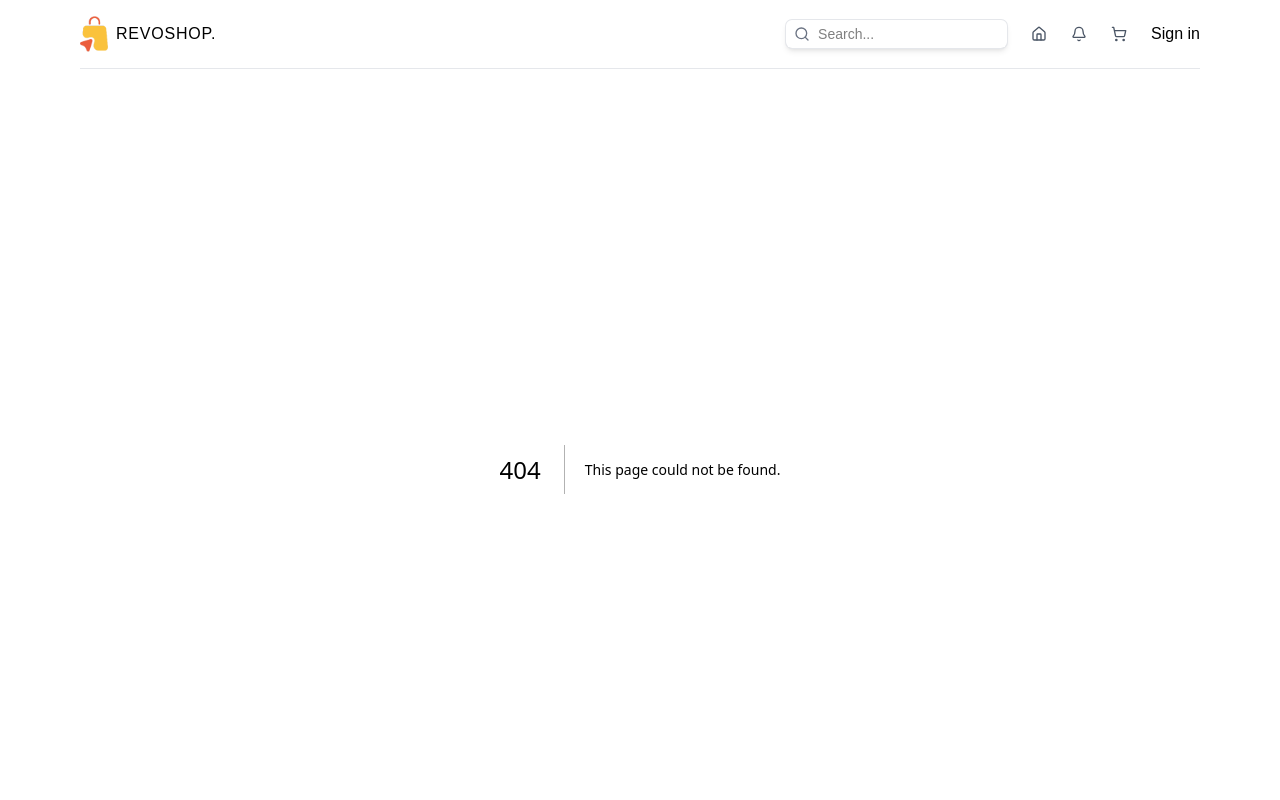
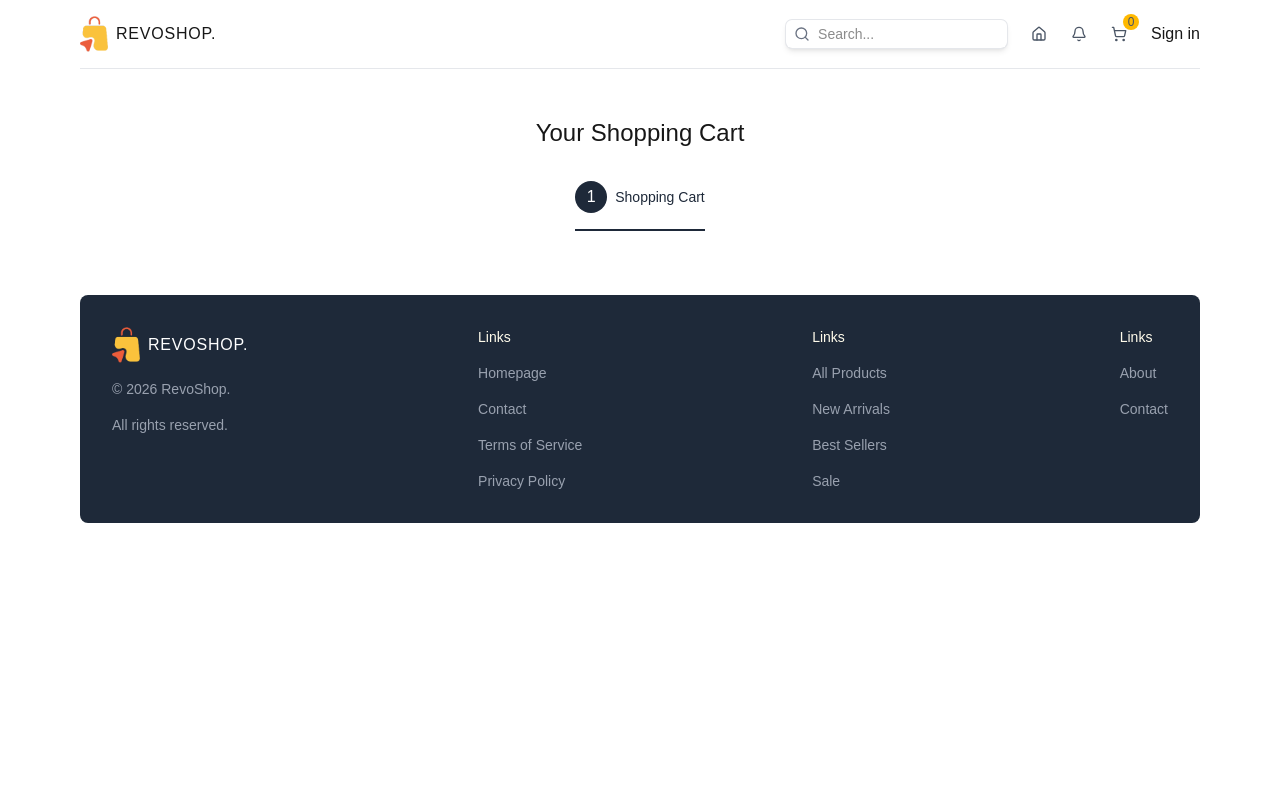
Before and after one commit to Revou-FSSE-Oct25/milestone-3-AidanDjalins, a Next.js app in the folder client/revoshop/: page /cart in a window 1280 px wide. Before the commit this address had no page. Shown: the top 800 px of the page. Built offline with nearby package versions, Linux system fonts and the light colour scheme.

Commit message:
Added cart page

```diff
--- /dev/null
+++ b/client/revoshop/app/cart/page.tsx
@@ -0,0 +1,62 @@
+"use client"
+
+import { Product } from "@/types/product";
+import { ArrowRight, Trash2 } from "lucide-react";
+import Image from "next/image";
+import { useRouter, useSearchParams } from "next/navigation";
+import { useState } from "react";
+
+const steps = [
+    {
+        id: 1,
+        title: "Shopping Cart"
+    }
+]
+
+type ProductListProps = {
+  products: Product[];
+};
+
+const CartPage = () => {
+    const searchParams = useSearchParams();
+    const router = useRouter();
+
+    const activeStep = parseInt(searchParams.get("step") || "1");
+
+    return (
+        <div className="flex flex-col gap-8 items-center justify-center mt-12">
+            {/* TITLE */}
+            <h1 className="text-2xl font-medium">
+                Your Shopping Cart
+            </h1>
+            {/* STEPS */}
+            <div className="flex flex-col lg:flex-row items-center gap-8 lg:gap-16">
+                {steps.map((step) => (
+                <div
+                    className={`flex items-center gap-2 border-b-2 pb-4 ${
+                    step.id === activeStep ? "border-gray-800" : "border-gray-200"
+                    }`}
+                    key={step.id}
+                >
+                    <div
+                    className={`w-6 h-6 rounded-full text-white p-4 flex items-center justify-center ${
+                        step.id === activeStep ? "bg-gray-800" : "bg-gray-400"
+                    }`}
+                    >
+                    {step.id}
+                    </div>
+                    <p
+                    className={`text-sm font-medium ${
+                        step.id === activeStep ? "text-gray-800" : "text-gray-400"
+                    }`}
+                    >
+                    {step.title}
+                    </p>
+                </div>
+                ))}
+            </div>
+        </div>
+    );
+};
+
+export default CartPage
--- a/client/revoshop/app/page.tsx
+++ b/client/revoshop/app/page.tsx
@@ -18,7 +18,9 @@
         const { data } = await axios.get<Product[]>(
           "https://api.escuelajs.co/api/v1/products",
         );
-        setProducts(data);
+        // Filter product amount shown by id
+        const filteredData = data.filter(product => product.id >= 1 && product.id <= 100);
+        setProducts(filteredData);
       } catch (error) {
         const message =
           error instanceof Error ? error.message : "Products could not be fetched. Please try again";
--- a/client/revoshop/components/navbar.tsx
+++ b/client/revoshop/components/navbar.tsx
@@ -1,7 +1,8 @@
 import Image from "next/image";
 import Link from "next/link";
 import SearchBar from "./searchbar";
-import { Bell, Home, ShoppingCart } from "lucide-react";
+import { Bell, Home } from "lucide-react";
+import ShoppingCartIcon from "./shopping_cart_icon";
 
 const Navbar = () => {
     return (
@@ -26,7 +27,7 @@
           <Home className="w-4 h-4 text-gray-600"/>
         </Link>
         <Bell className="w-4 h-4 text-gray-600"/>
-        <ShoppingCart className="w-4 h-4 text-gray-600"/>
+        <ShoppingCartIcon/>
         <Link href="/login">Sign in</Link>
       </div>
     </nav>
--- /dev/null
+++ b/client/revoshop/components/shopping_cart_icon.tsx
@@ -0,0 +1,18 @@
+"use client"
+
+import { ShoppingCart } from "lucide-react"
+import Link from "next/link"
+
+const ShoppingCartIcon = () => {
+    return (
+        <Link
+        href="/cart" className="relative">
+            <ShoppingCart className="w-4 h-4 text-gray-600"/>
+            <span
+            className="absolute -top-3 -right-3 bg-amber-400 text-gray-600 rounded-full w-4 h-4 flex items-center justify-center text-xs font-medium"
+            >0</span>
+        </Link>
+    );
+};
+
+export default ShoppingCartIcon;
--- a/client/revoshop/next.config.ts
+++ b/client/revoshop/next.config.ts
@@ -34,6 +34,24 @@
         port: '',
         pathname: '/**',
       },
+      {
+        protocol: 'https',
+        hostname: 'i5.walmartimages.com',
+        port: '',
+        pathname: '/**',
+      },
+      {
+        protocol: 'https',
+        hostname: 'minapi.beemarket.uz',
+        port: '',
+        pathname: '/**',
+      },
+      {
+        protocol: 'https',
+        hostname: 'images.macrumors.com',
+        port: '',
+        pathname: '/**',
+      },
     ],
   },
 };
```
